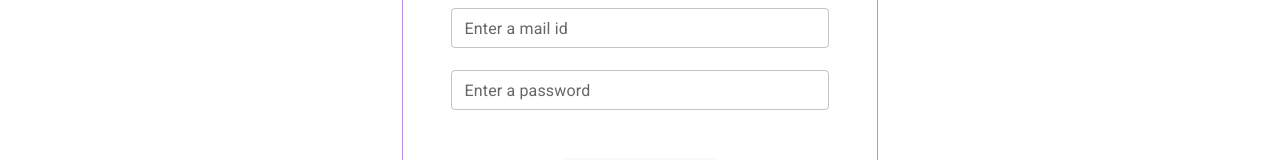
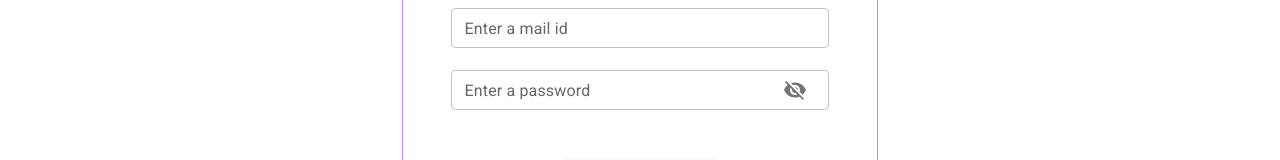
Before and after one commit to V-Piraisoodan/bulkemailtool-vpiraisoodan-frontend, a React (Create React App) app: page /signup in a window 1280 px wide. Shown: the part 211-371 px from the top of the page. Built offline with nearby package versions, Linux system fonts and the light colour scheme.

Commit message:
password hidded show code added

```diff
--- a/src/User/login.js
+++ b/src/User/login.js
@@ -10,9 +10,7 @@
 import {IconButton } from '@mui/material';
 import { Visibility } from '@mui/icons-material';
 import { VisibilityOff } from '@mui/icons-material';
-// import { InputAdornment, IconButton } from "@material-ui/core";
-// import Visibility from "@material-ui/icons/Visibility";
-// import VisibilityOff from "@material-ui/icons/VisibilityOff";
+
 
 export function Login(){
 
--- a/src/User/signup.js
+++ b/src/User/signup.js
@@ -5,10 +5,18 @@
 import {useFormik} from "formik";
 import * as yup from "yup";
 
+import { InputAdornment } from '@mui/material';
+import {IconButton } from '@mui/material';
+import { Visibility } from '@mui/icons-material';
+import { VisibilityOff } from '@mui/icons-material';
+
 export function Signup(){
 
     const [ output,setOutput] = useState("");
     const history = useHistory();
+    const [showPassword, setShowPassword] = useState(false);
+    const handleClickShowPassword = () => setShowPassword(!showPassword);
+    const handleMouseDownPassword = () => setShowPassword(!showPassword);
 
     const formValidationSchema = yup.object ({
         mail :yup
@@ -83,7 +91,9 @@
        helperText= {errors.mail && touched.mail ? errors.mail : ""}
        placeholder="Enter a mail id" />
 
-      <TextField id="outlined-basic"
+      <TextField id="outlined-basic1"
+       autoComplete="on"
+       aria-invalid="false"
        color="primary" size='small'
        label="Enter a password"
        variant="outlined" value={values.password}
@@ -92,7 +102,21 @@
        onBlur={handleBlur}
        error={errors.password && touched.password}
        helperText={errors.password && touched.password ? errors.password : ""}
-       placeholder="Enter a password" />
+       placeholder="Enter a password"
+       type={showPassword ? "text" : "password"} // <-- This is where the magic happens
+       InputProps={{ // <-- This is where the toggle button is added.
+         endAdornment: (
+           <InputAdornment position="end">
+             <IconButton
+               aria-label="toggle password visibility"
+               onClick={handleClickShowPassword}
+               onMouseDown={handleMouseDownPassword}
+             >
+               {showPassword ? <Visibility /> : <VisibilityOff />}
+               </IconButton>
+      </InputAdornment>
+    )
+  }}/>
 
        <div className='error'>{output}</div>
     </div>
```
